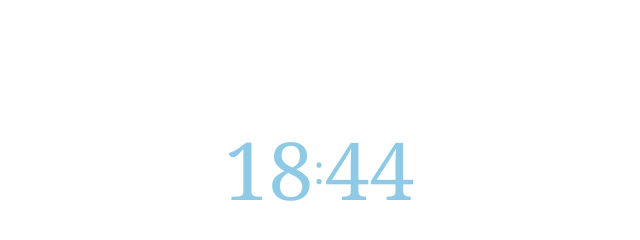
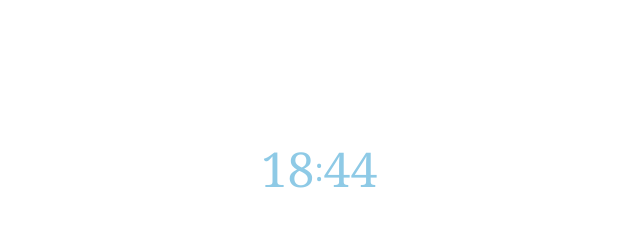
Before and after one commit to kocariz/notion-widgets, a plain HTML site: page digital-clock/index.html in a window 1280 px wide. Shown: the whole page, without its empty margins (321-961 px from the left). Drawn offline with Linux system fonts and the light colour scheme.

Commit message:
[UPDATE] Updated styles .css

```diff
--- a/digital-clock/style.css
+++ b/digital-clock/style.css
@@ -42,10 +42,10 @@ body {
 
 .hour,
 .min {
-    font-size: 5rem;
+    font-size: 3rem;
 }
 .divider {
-    font-size: 2.5rem;
+    font-size: 2rem;
 }
 
 #logo {
```
